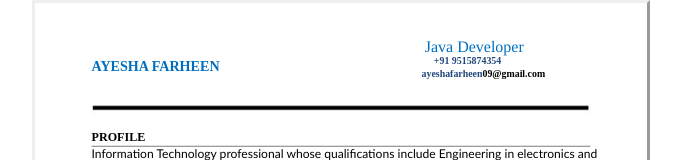
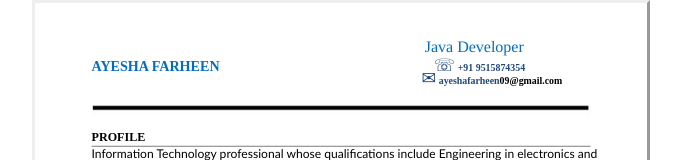
Before and after one commit to ayeshafarheenaf/ayeshafarheenaf.github.io, a plain HTML site: page index.html in a window 1280 px wide. Shown: the top 160 px of the page, without its empty margins (302-983 px from the left). Drawn offline with Linux system fonts and the light colour scheme; a script that the page names is missing.

Commit message:
Update index.html

```diff
--- a/index.html
+++ b/index.html
@@ -78,8 +78,8 @@ div.cls_039{font-family:Times,serif;font-size:10.0px;color:rgb(0,0,0);font-weigh
 <img src="46841c1e-712e-11eb-8b25-0cc47a792c0a_id_46841c1e-712e-11eb-8b25-0cc47a792c0a_files/background1.jpg" width=612 height=792></div>
 <div style="position:absolute;left:389.71px;top:34.92px" class="cls_002"><span class="cls_002">Java Developer</span></div>
 <div style="position:absolute;left:56.52px;top:55.32px" class="cls_004"><span class="cls_004">AYESHA FARHEEN</span></div>
-<div style="position:absolute;left:398.83px;top:52.27px" class="cls_005"><span class="cls_005"></span><span class="cls_006"> +91</span><span class="cls_007"> </span><span class="cls_006">9515874354</span></div>
-<div style="position:absolute;left:386.59px;top:65.02px" class="cls_009"><span class="cls_009"></span><span class="cls_006">  ayeshafarheen</span><span class="cls_010">09@gmail.com</span></div>
+<div style="position:absolute;left:398.83px;top:52.27px" class="cls_005"><span class="cls_005">☏</span><span class="cls_006"> +91</span><span class="cls_007"> </span><span class="cls_006">9515874354</span></div>
+<div style="position:absolute;left:386.59px;top:65.02px" class="cls_009"><span class="cls_009">✉</span><span class="cls_006">  ayeshafarheen</span><span class="cls_010">09@gmail.com</span></div>
 <div style="position:absolute;left:56.52px;top:126.74px" class="cls_013"><span class="cls_013">PROFILE</span></div>
 <div style="position:absolute;left:56.52px;top:143.42px" class="cls_014"><span class="cls_014">Information Technology professional whose qualifications include Engineering in electronics and</span></div>
 <div style="position:absolute;left:56.52px;top:158.06px" class="cls_014"><span class="cls_014">computer, 1+ years of experience in the Application development region of IT, Design & Build</span></div>
```
